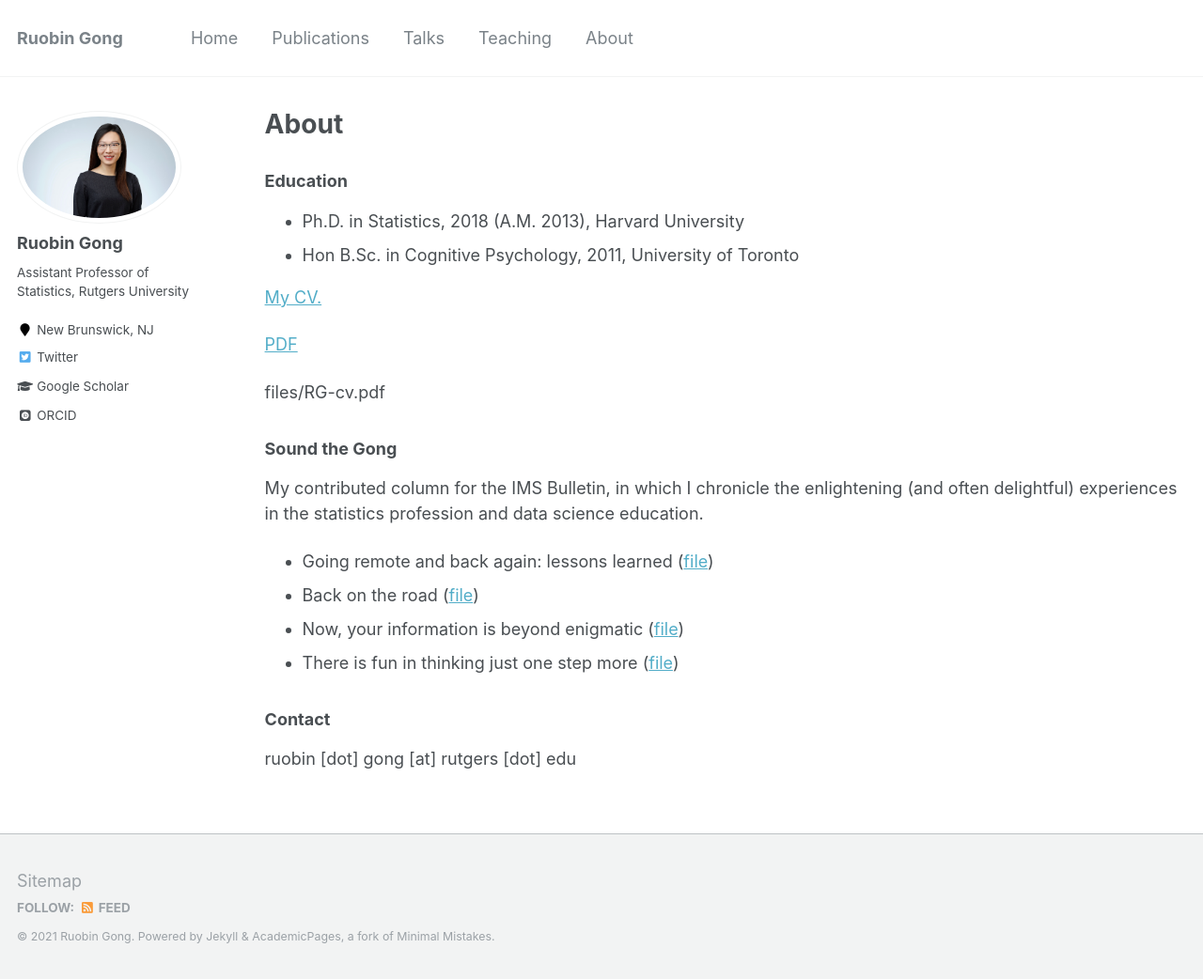
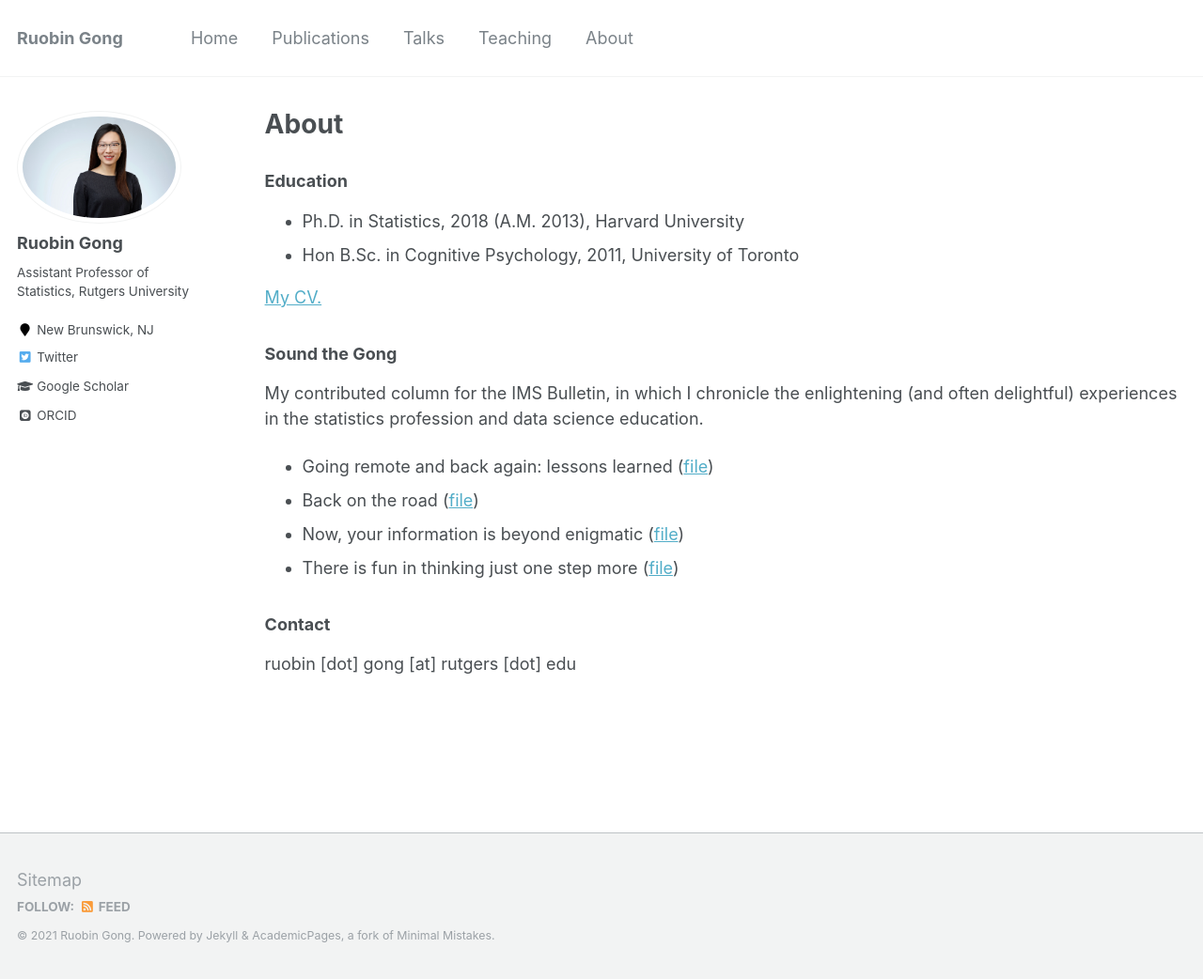
Before and after one commit to RuobinGong/RuobinGong.github.io, a Jekyll site: the page built from _pages/about.md, in a window 1280 px wide and 1042 px high. Shown: the whole window at 94% size. Built offline with Jekyll 4.4.1, drawn with Linux system fonts in a browser that asks for light colours; some web fonts are replaced.

Commit message:
Update about.md

```diff
--- a/_pages/about.md
+++ b/_pages/about.md
@@ -15,19 +15,15 @@ author_profile: true
 
 [My CV.](https://RuobinGong.github.io/files/RG-cv.pdf)
 
-<a href="https://RuobinGong.github.io/files/RG-cv.pdf" target="_blank">PDF</a>
-
-files/RG-cv.pdf
 
 ### Sound the Gong
 
 My contributed column for the IMS Bulletin, in which I chronicle the enlightening (and often delightful) experiences in the statistics profession and data science education.
 
-* Going remote and back again: lessons learned ([file](https://docs.google.com/viewer?url=https://github.com/RuobinGong/RuobinGong.github.io/blob/beb8baabea2c062c666200d46d1d936d90a72f76/files/Gong2021-IMS50-6.pdf))
-* Back on the road ([file](https://docs.google.com/viewer?url=https://github.com/RuobinGong/RuobinGong.github.io/blob/beb8baabea2c062c666200d46d1d936d90a72f76/files/Gong2021-IMS50-3.pdf
-))
-* Now, your information is beyond enigmatic ([file](https://docs.google.com/viewer?url=https://github.com/RuobinGong/RuobinGong.github.io/blob/beb8baabea2c062c666200d46d1d936d90a72f76/files/Gong2020-IMS49-2.pdf))
-* There is fun in thinking just one step more ([file](https://docs.google.com/viewer?url=https://github.com/RuobinGong/RuobinGong.github.io/blob/6e284ecbf799503d3c8e3409c3f6d4f747a3b106/files/Gong2018-IMS47-8.pdf))
+* Going remote and back again: lessons learned ([file](https://RuobinGong.github.io/files/Gong2021-IMS50-6.pdf))
+* Back on the road ([file](https://RuobinGong.github.io/files/Gong2021-IMS50-3.pdf))
+* Now, your information is beyond enigmatic ([file](https://RuobinGong.github.io/files/Gong2020-IMS49-2.pdf))
+* There is fun in thinking just one step more ([file](https://RuobinGong.github.io/files/Gong2018-IMS47-8.pdf))
 
 
 
```
